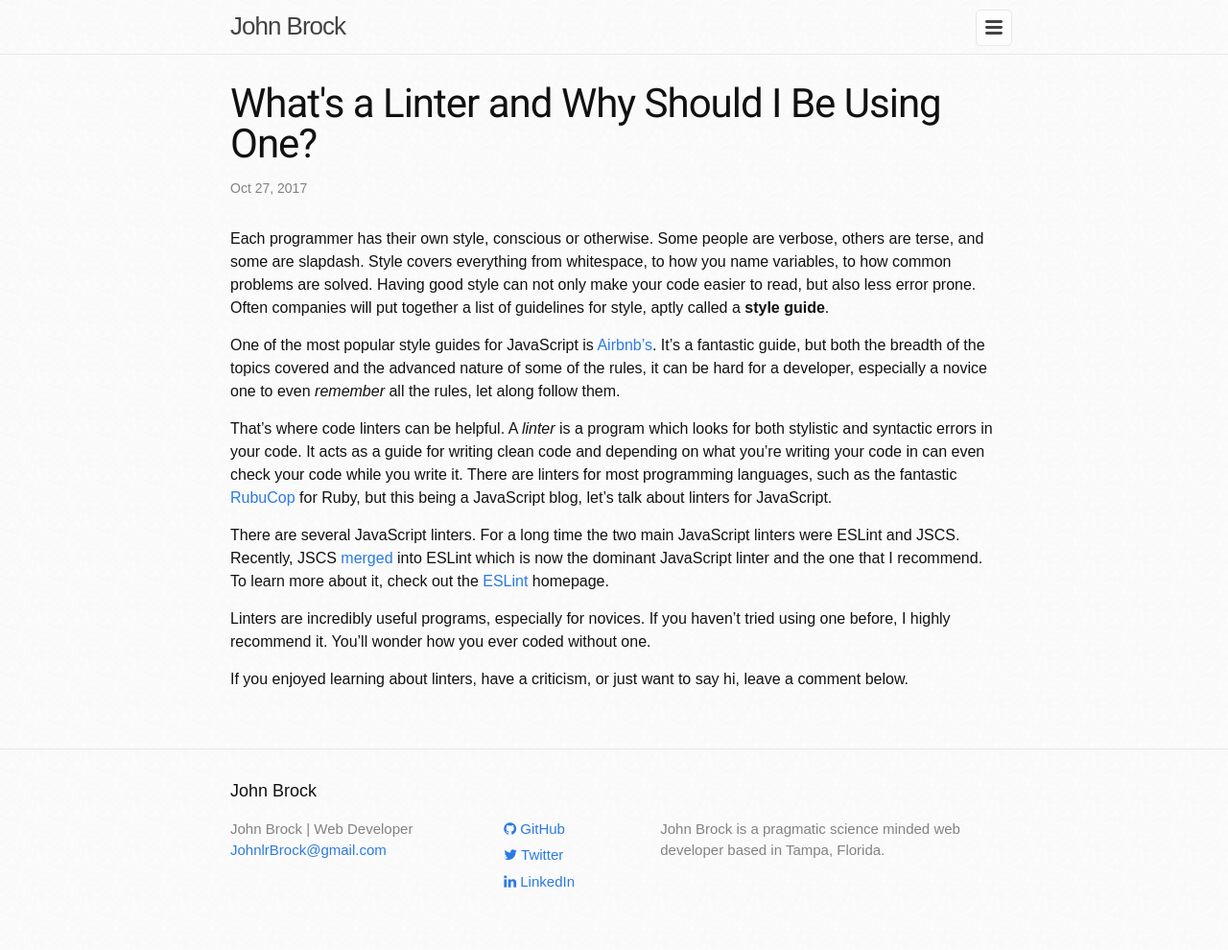
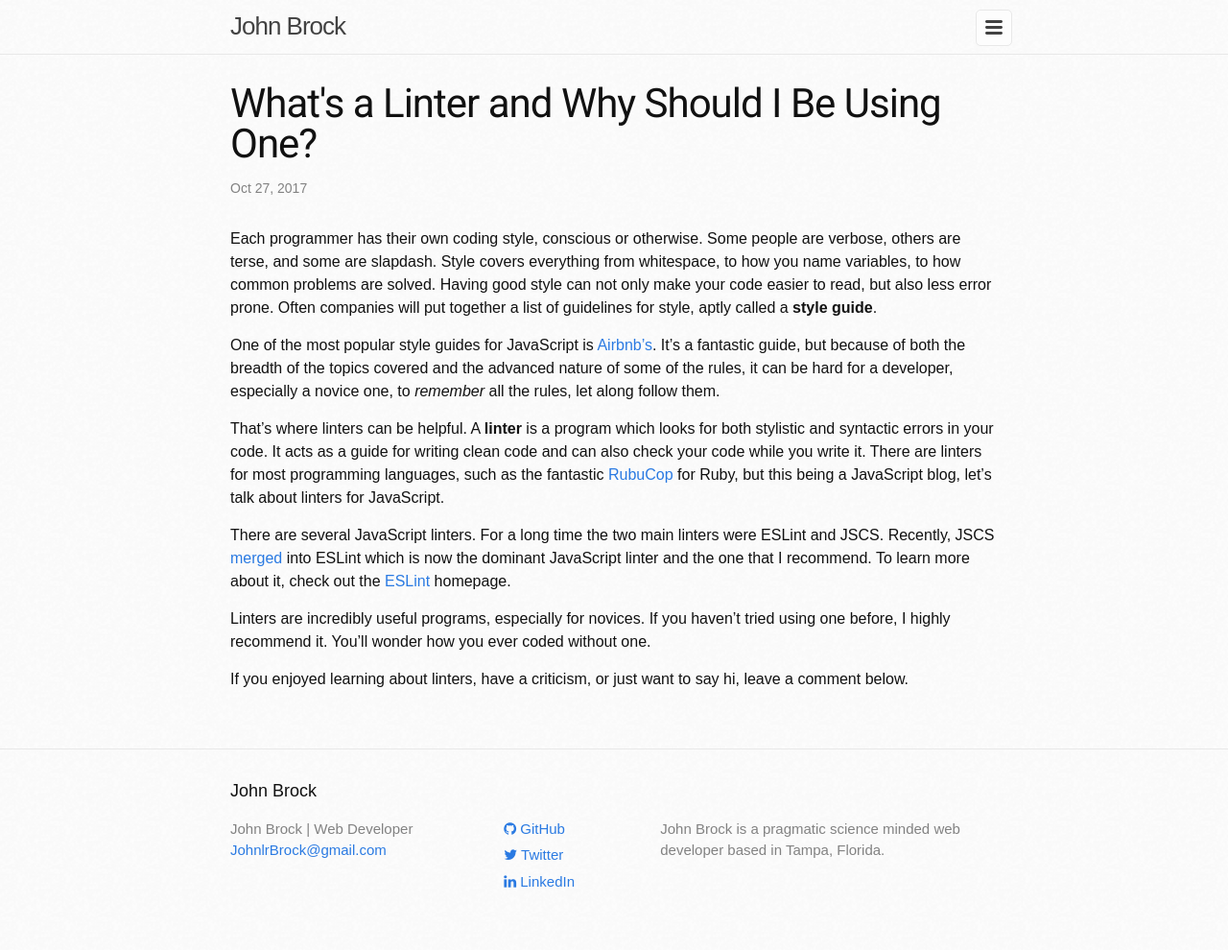
Before and after one commit to JohnLRBrock/JohnBrock, a Jekyll site: the page built from john-brock-js/_posts/2017-10-27-what-is-a-linter.md, in a window 1280 px wide. Shown: the whole page at 96% size. Built offline with Jekyll 4.4.1, drawn with Linux system fonts in a browser that asks for light colours; nearby versions of some CDN libraries; some web fonts are replaced; comment, search, counter and statistics services are not loaded.

Commit message:
mom lints

```diff
--- a/john-brock-js/_posts/2017-10-27-what-is-a-linter.md
+++ b/john-brock-js/_posts/2017-10-27-what-is-a-linter.md
@@ -4,13 +4,13 @@ title: "What's a Linter and Why Should I Be Using One?"
 layout: post
 permalink: "/john-brock-js/what-is-a-linter"
 ---
-Each programmer has their own style, conscious or otherwise. Some people are verbose, others are terse, and some are slapdash. Style covers everything from whitespace, to how you name variables, to how common problems are solved. Having good style can not only make your code easier to read, but also less error prone. Often companies will put together a list of guidelines for style, aptly called a **style guide**.
+Each programmer has their own coding style, conscious or otherwise. Some people are verbose, others are terse, and some are slapdash. Style covers everything from whitespace, to how you name variables, to how common problems are solved. Having good style can not only make your code easier to read, but also less error prone. Often companies will put together a list of guidelines for style, aptly called a **style guide**.
 
-One of the most popular style guides for JavaScript is [Airbnb's][airbnb styleguide]. It's a fantastic guide, but both the breadth of the topics covered and the advanced nature of some of the rules, it can be hard for a developer, especially a novice one to even *remember* all the rules, let along follow them.
+One of the most popular style guides for JavaScript is [Airbnb's][airbnb styleguide]. It's a fantastic guide, but because of both the breadth of the topics covered and the advanced nature of some of the rules, it can be hard for a developer, especially a novice one, to *remember* all the rules, let along follow them.
 
-That's where code linters can be helpful. A *linter* is a program which looks for both stylistic and syntactic errors in your code. It acts as a guide for writing clean code and depending on what you're writing your code in can even check your code while you write it. There are linters for most programming languages, such as the fantastic [RubuCop][rubocop] for Ruby, but this being a JavaScript blog, let's talk about linters for JavaScript.
+That's where linters can be helpful. A **linter** is a program which looks for both stylistic and syntactic errors in your code. It acts as a guide for writing clean code and can also check your code while you write it. There are linters for most programming languages, such as the fantastic [RubuCop][rubocop] for Ruby, but this being a JavaScript blog, let's talk about linters for JavaScript.
 
-There are several JavaScript linters. For a long time the two main JavaScript linters were ESLint and JSCS. Recently, JSCS [merged][eslint jscs] into ESLint which is now the dominant JavaScript linter and the one that I recommend. To learn more about it, check out the [ESLint][eslint] homepage.
+There are several JavaScript linters. For a long time the two main linters were ESLint and JSCS. Recently, JSCS [merged][eslint jscs] into ESLint which is now the dominant JavaScript linter and the one that I recommend. To learn more about it, check out the [ESLint][eslint] homepage.
 
 Linters are incredibly useful programs, especially for novices. If you haven't tried using one before, I highly recommend it. You'll wonder how you ever coded without one.
 
```
